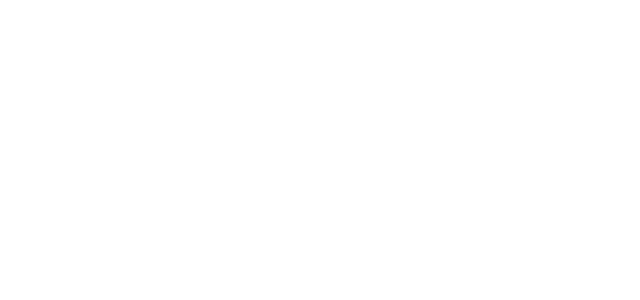
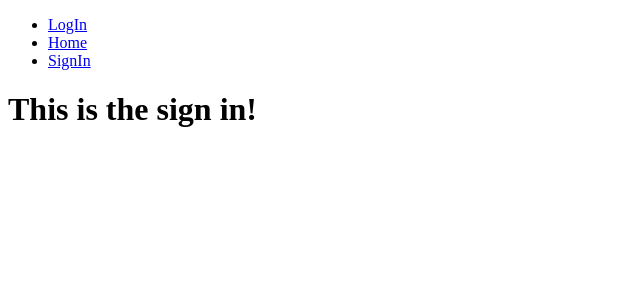
Before and after one commit to AndrewYoung72/react-apollo-learning, a React (Create React App) app: page /signin in a window 1280 px wide. Before the commit this address had no page. Shown: the top 300 px of the page, without its empty margins (0-640 px from the left). Built offline with nearby package versions, Linux system fonts and the light colour scheme.

Commit message:
all routes working state updatring

```diff
--- a/src/App.js
+++ b/src/App.js
@@ -1,7 +1,8 @@
 // import { useQuery, gql } from '@apollo/client';
-import { BrowserRouter as Router, Routes, Route} from "react-router-dom";
+import { BrowserRouter as Router, Routes, Route, Link} from "react-router-dom";
 import Home from "./pages/Home";
 import Login from "./pages/Login";
+import SignIn from "./pages/SignIn";
 
 // const GET_LOCATIONS = gql`
 //   query GetLocations {
@@ -35,12 +36,25 @@
 export default function App() {
   return (
     <Router>
+       <div>
+        <ul>
+          <li>
+            <Link to={`/login`} >LogIn</Link>
+          </li>
+          <li>
+            <Link to={`/`}>Home</Link>
+          </li>
+          <li>
+            <Link to={`/signin`}>SignIn</Link>
+          </li>
+        </ul>
+      </div>
         <Routes>
           <Route path="/" element={<Home />} >
-
           </Route>
           <Route path="/login" element={<Login />}>
-
+          </Route>
+          <Route path="/signin" element={<SignIn />}>
           </Route>
         </Routes>
     </Router>
--- a/src/pages/Home.js
+++ b/src/pages/Home.js
@@ -1,9 +1,9 @@
 import React from "react";
 
 export default function Home() {
-  return(
+  return (
     <div>
       <h1>This is the home page!</h1>
     </div>
-  )
+  );
 }
--- /dev/null
+++ b/src/pages/SignIn.js
@@ -0,0 +1,9 @@
+import React from "react";
+
+export default function SigIn() {
+  return (
+    <div>
+      <h1>This is the sign in!</h1>
+    </div>
+  );
+}
```
